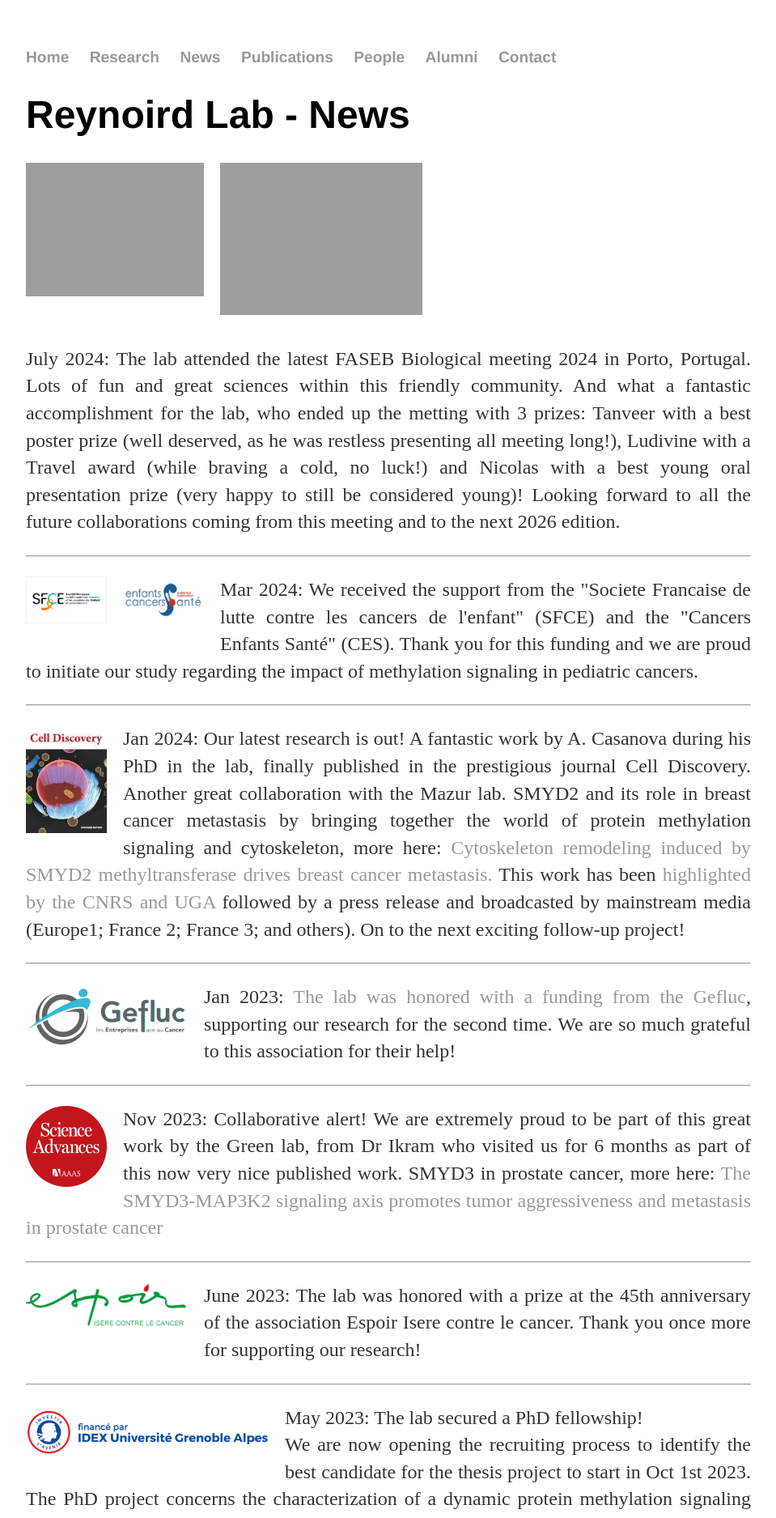
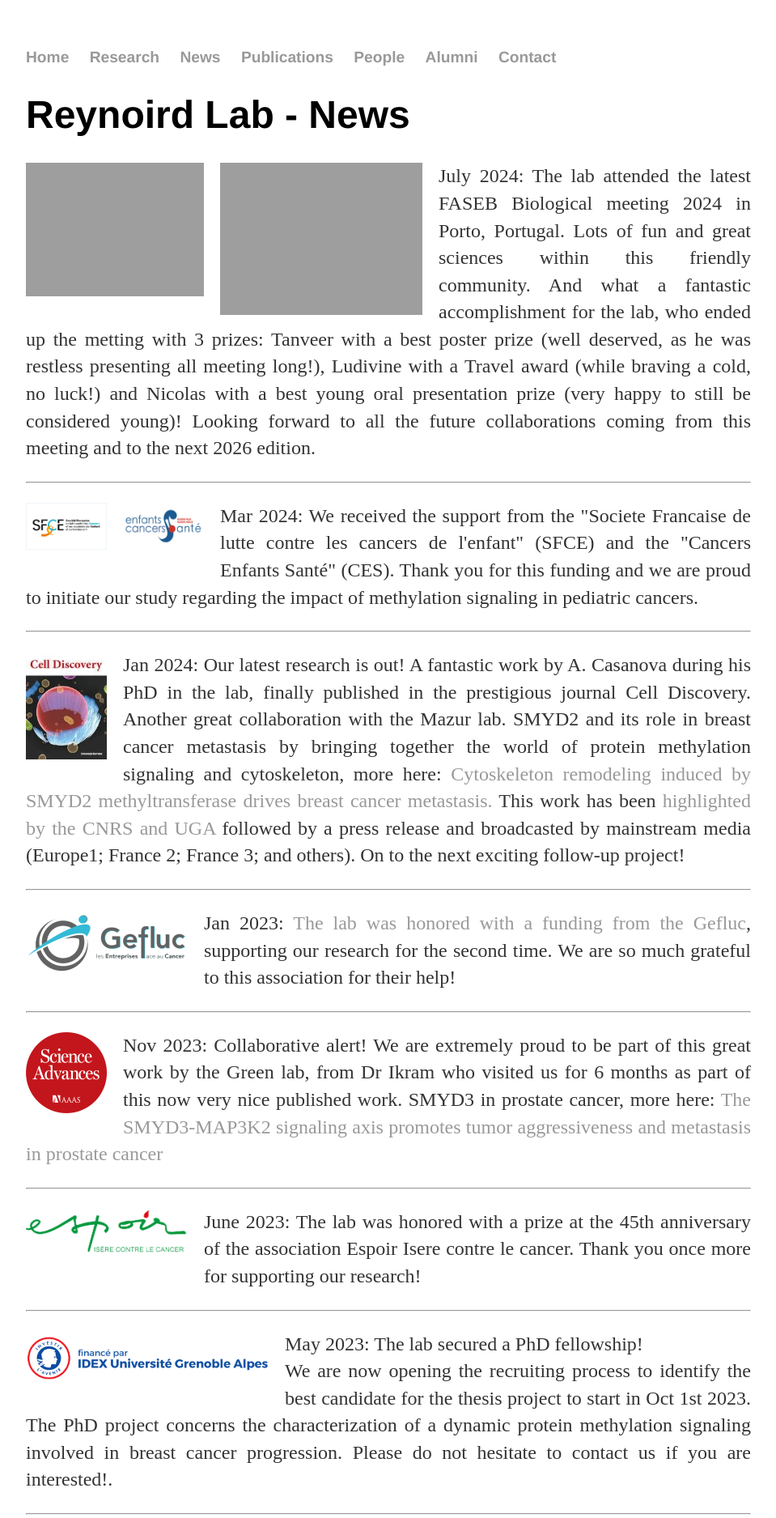
Before and after one commit to Reynoird-Lab/Reynoird-lab.github.io, a Jekyll site: the page built from News/index.html, in a window 1280 px wide. Shown: the top 1875 px of the page at 81% size, without its empty margins (160-1119 px from the left). Built offline with Jekyll 4.4.1, drawn with Linux system fonts in a browser that asks for light colours; Markdown is read by kramdown in place of the engine named in the settings.

Commit message:
Update index.html

```diff
--- a/News/index.html
+++ b/News/index.html
@@ -7,7 +7,7 @@ title: News
 	<h1>Reynoird Lab - {{ page.title }}</h1>
 
 <div class="div-categoryContainer">
-	<img src="https://reynoird-lab.github.io/Images/FASEB 2024.jpg" title="FASEB" width="220" style="margin: 0px 20px 10px 0px;" class="picture-left"><img src="https://reynoird-lab.github.io/Images/FASEB 2024 poster.JPG" title="poster" width="250" style="margin: 0px 20px 10px 0px;" class="picture-right">
+	<img src="https://reynoird-lab.github.io/Images/FASEB 2024.jpg" title="FASEB" width="220" style="margin: 0px 20px 10px 0px;" class="picture-left"><img src="https://reynoird-lab.github.io/Images/FASEB 2024 poster.JPG" title="poster" width="250" style="margin: 0px 20px 10px 0px;" class="picture-left">
   <div class="paragraph-right">
     	  <p align="justify"> July 2024: The lab attended the latest FASEB Biological meeting 2024 in Porto, Portugal. Lots of fun and great sciences within this friendly community. And what a fantastic accomplishment for the lab, who ended up the metting with 3 prizes: Tanveer with a best poster prize (well deserved, as he was restless presenting all meeting long!), Ludivine with a Travel award (while braving a cold, no luck!) and Nicolas with a best young oral presentation prize (very happy to still be considered young)! Looking forward to all the future collaborations coming from this meeting and to the next 2026 edition. </p>
 
```
